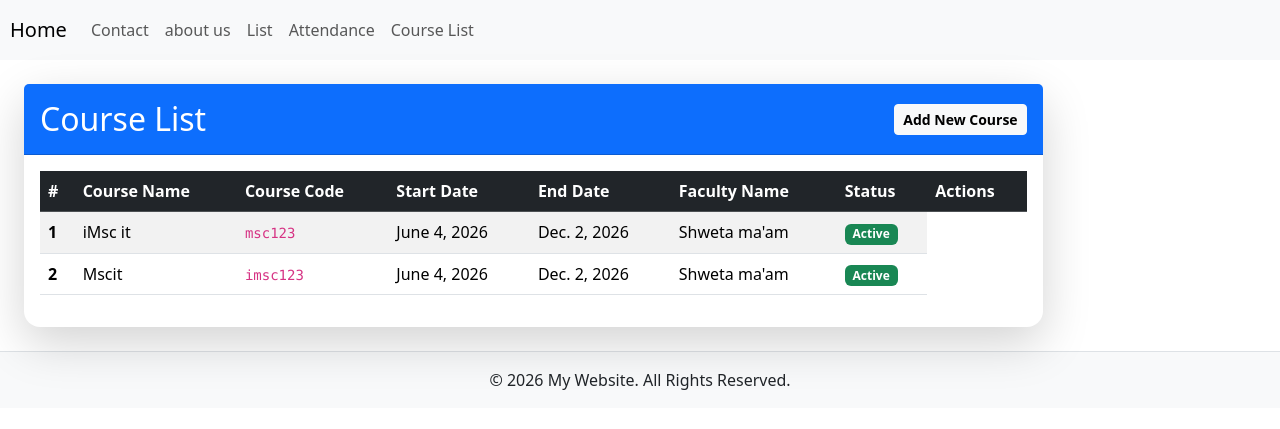
After one commit to Namrata022/Django_programs, a Django app: page /Course/list/ in a window 1280 px wide. The commit adds this page. Shown: the top 429 px of the page. Run offline with Django 5.2, Linux system fonts and the light colour scheme; data comes from the database, SQL or seed files in the repository; both versions use the stored data as it was after the commit.

Commit message:
course model

```diff
--- a/student/admin.py
+++ b/student/admin.py
@@ -1,7 +1,8 @@
 from django.contrib import admin
-from .models import student,Course,Attendance
+from .models import dept, student,Course,Attendance
 
 # Register your models here.
 admin.site.register(student)
 admin.site.register(Course)
 admin.site.register(Attendance)
+admin.site.register(dept)
--- a/student/models.py
+++ b/student/models.py
@@ -43,3 +43,13 @@ class Attendance(models.Model):
     )
     def __str__(self):
         return f"{self.student} - {self.date}"
+
+class dept(models.Model):
+
+    department_name=models.CharField(max_length=100)
+    HOD_name=models.CharField(max_length=100)
+    supervisor_name=models.CharField(max_length=100)
+    code=models.IntegerField()
+
+    def __str__(self):
+        return self.department_name
--- a/student/templates/base.html
+++ b/student/templates/base.html
@@ -33,6 +33,9 @@
                 <li class="nav-item">
                     <a class="nav-link" href="/Attendance">Attendance</a>
                 </li>
+                <li class="nav-item">
+                    <a class="nav-link" href="{% url 'Course_list' %}">Course List</a>
+                </li>
                 </ul>
             </div>
         </nav>
--- /dev/null
+++ b/student/templates/course_crud/course_list.html
@@ -0,0 +1,52 @@
+{% extends 'base.html' %}
+
+{% block content %}
+
+<div class="card shadow-lg border-0 rounded-4">
+    <div class="card-header bg-primary text-white d-flex justify-content-between align-items-center py-3">
+        <h2 class="mb-0">Course List</h2>
+        <a href="{% url 'Course_add' %}" class="btn btn-light btn-sm fw-bold">Add New Course</a>
+    </div>
+
+    <div class="card-body">
+        <table class="table table-striped table-hover align-middle">
+            <thead class="table-dark">
+                <tr>
+                    <th scope="col">#</th>
+                    <th scope="col">Course Name</th>
+                    <th scope="col">Course Code</th>
+                    <th scope="col">Start Date</th>
+                    <th scope="col">End Date</th>
+                    <th scope="col">Faculty Name</th>
+                    <th scope="col">Status</th>
+                    <th scope="col">Actions</th>
+                </tr>
+            </thead>
+            <tbody>
+                {% for course in courses %}
+                <tr>
+                    <th scope="row">{{ forloop.counter }}</th>
+                    <td>{{ course.course_name }}</td>
+                    <td><code>{{ course.course_code }}</code></td>
+                    <td>{{ course.start_date }}</td>
+                    <td>{{ course.end_date }}</td>
+                    <td>{{ course.faculty_name }}</td>
+                    <td>
+                        {% if course.is_active %}
+                            <span class="badge bg-success">Active</span>
+                        {% else %}
+                            <span class="badge bg-secondary">Inactive</span>
+                        {% endif %}
+                    </td>
+                </tr>
+                {% empty %}
+                <tr>
+                    <td colspan="8" class="text-center text-muted">No courses found.</td>
+                </tr>
+                {% endfor %}
+            </tbody>
+        </table>
+    </div>
+</div>
+
+{% endblock %}
--- a/student/urls.py
+++ b/student/urls.py
@@ -11,4 +11,9 @@ urlpatterns = [
     path('student/<int:id>/edit/', views.student_edit, name='student_edit'),
     path('student/<int:id>/delete/', views.student_delete, name='student_delete'),
     path('Attendance/', views.AttendanceView, name='Attendance'),
+
+    path('Course/list/', views.courseListView.as_view(), name='Course_list'),
+    path('Course/add/', views.courseCreateView.as_view(), name='Course_add'),
+
+    path('dept/list/',views.dept_list,name='dept_list'),
 ]
--- a/student/views.py
+++ b/student/views.py
@@ -1,7 +1,9 @@
 from django.shortcuts import render, redirect, get_object_or_404
 from django import forms
-from .models import student, Attendance
-from .forms import StudentForm
+from .models import Course, dept, student, Attendance
+from .forms import StudentForm,CourseForm
+from django.views.generic import ListView, CreateView, UpdateView, DeleteView
+from django.urls import reverse_lazy
 
 
 # def home(request):
@@ -94,3 +96,19 @@ def student_delete(request, id):
 def AttendanceView(request):
     attendance_list = Attendance.objects.all()
     return render(request, 'student_crud/attendance.html', {'attendences': attendance_list})
+
+def dept_list(request):
+    departments = dept.objects.all()
+    return render(request, 'dept/list.html', {'departments': departments})
+
+#course View
+class courseCreateView(CreateView):
+    model=Course
+    form_class=CourseForm
+    template_name='course_crud/course_form.html'
+    success_url=reverse_lazy('Course_list')
+
+class courseListView(ListView):
+    model=Course
+    template_name='course_crud/course_list.html'
+    context_object_name='courses'
```
Also changed, not shown: student/forms.py (+6 -1 lines), student/templates/course_crud/course_form.html (added, +19 -0 lines), student/templates/dept/list.html (added, +48 -0 lines), db.sqlite3, student/migrations/0004_dept.py (added), student/templates/student_crud/course.html (deleted).
